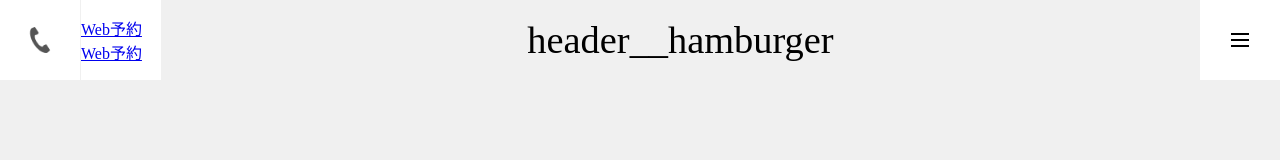
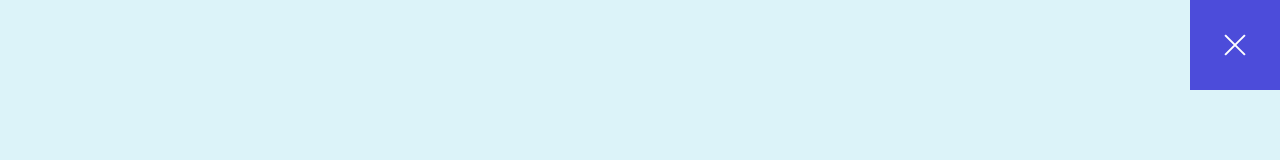
Before and after one commit to shofukuhara/movement-parts, a website: page hamburger/index.pug in a window 1280 px wide. Both pictures are taken after a click on the element 1239 px from the left and 40 px from the top of the page. Drawn offline with nearby package versions, Linux system fonts and the light colour scheme; files that its build step writes are made by us from their sources.

Commit message:
add:jsフェード

```diff
--- a/hamburger/index.pug
+++ b/hamburger/index.pug
@@ -8,19 +8,26 @@ html(lang="ja")
     title hamburger
   body
     header.header
-      .header__wrapper
-        .header__reserve
-          a(href="tel:000-000-000").header__reserve-tel
-            .header__reserve-tel-icon
-              img(src="./src/img/tel.png", alt="")
-          a(href="#").header__reserve-link
-            p.header__reserve-text
-              span.header__reserve-text-base Web予約
-              span.header__reserve-text-back Web予約
-        .header__logo
-          p header__hamburger
-        .header__hamburger
-          .header__hamburger-open
+      .header__reserve
+        a(href="tel:000-000-000").header__reserve-tel
+          .header__reserve-tel-icon
+            img(src="./src/img/tel.png", alt="")
+          p 000-000-000
+        a(href="#").header__reserve-link
+          p.header__reserve-text
+            span.header__reserve-text-base Web予約
+            span.header__reserve-text-back Web予約
+      .header__logo
+        p header__hamburger
+      .header__hamburger
+        .header__hamburger-open
+          span
+          span
+          span
+      .header__menu
+        .header__menu-hamburger
+          .header__menu-hamburger-close
             span
             span
             span
+  script(src="./src/js/main.js")
--- /dev/null
+++ b/hamburger/src/js/main.js
@@ -0,0 +1,17 @@
+const open = document.querySelector(".header__hamburger");
+const menu = document.querySelector(".header__menu");
+const close = document.querySelector(".header__menu-hamburger");
+
+open.addEventListener("click", () => {
+  menu.classList.add("display");
+  setTimeout(() => {
+    close.classList.toggle("display");
+  }, 500);
+});
+
+close.addEventListener("click", () => {
+  close.classList.remove("display");
+  setTimeout(() => {
+    menu.classList.remove("display");
+  }, 500);
+});
--- a/hamburger/src/scss/style.scss
+++ b/hamburger/src/scss/style.scss
@@ -1,50 +1,106 @@
+html {
+  font-size: 62.5%;
+}
+
 body {
   margin: 0;
   background-color: #F0F0F0;
 }
 
 .header {
-  &__wrapper {
-    display: flex;
-    align-items: center;
-    justify-content: space-between;
-  }
   &__reserve {
     display: flex;
-    align-items: center;
-    justify-content: space-between;
     position: relative;
+    top: 0;
+    left: 0;
+    position: fixed;
     &-tel {
-      width: 80px;
-      height: 80px;
+      width: 90px;
+      height: 90px;
       background-color: #fff;
+      &:hover {
+        padding-right: 100px;
+        p {
+          opacity: 1;
+          transition: 0.4s ease;
+          transform: translate3d(12px,0,0);
+        }
+      }
       &-icon {
         display: flex;
         align-items: center;
         justify-content: center;
-        height: 80px;
+        height: 90px;
         img {
           width: 26px;
         }
       }
+      p {
+        position: absolute;
+        top: 0;
+        bottom: 0;
+        margin: auto;
+        right: 0;
+        height: 1.2em;
+        left: 50px;
+        font-size: 1.6rem;
+        color: #888;
+        text-decoration: none;
+        transform: translate3d(0,0,0);
+        opacity: 0;
+        transition: 0.4s ease;
+      }
     }
     &-link {
-      width: 80px;
-      height: 80px;
+      width: 90px;
+      height: 90px;
       background-color: #fff;
       margin-left: 1px;
+      text-decoration: none;
+      display: flex;
+      align-items: center;
+      justify-content: center;
+      &:hover {
+        .header__reserve-text-base {
+          transform: translate3d(0,-110%,0);
+          transition: 0.3s ease;
+        }
+        .header__reserve-text-back {
+          transform: translate3d(0,0,0);
+          transition: 0.3s ease;
+        }
+      }
+    }
+    &-text {
+      position: relative;
+      color: #888;
+      font-size: 1.4rem;
+      overflow: hidden;
+      &-base {
+        display: block;
+      }
+      &-back {
+        display: block;
+        position: absolute;
+        top: 0;
+        left: 0;
+        transform: translate3d(0,110%,0);
+      }
     }
   }
   &__logo {
     text-align: center;
     font-size: 2.4rem;
     line-height: 0;
+    padding-top: 20px;
   }
   &__hamburger {
-    width: 80px;
-    height: 80px;
+    position: fixed;
+    width: 90px;
+    height: 90px;
     background-color: #fff;
-    position: relative;
+    top: 0;
+    right: 0;
     cursor: pointer;
     &:hover {
       .header__hamburger-open {
@@ -65,7 +121,7 @@ body {
       >span {
         width: 100%;
         height: 2px;
-        background-color: #000000;
+        background-color: #888;
         position: absolute;
       }
       >span:nth-of-type(1){
@@ -81,4 +137,73 @@ body {
       }
     }
   }
+  &__menu {
+    position: fixed;
+    bottom:0;
+    left: 0;
+    height: 0;
+    width: 100%;
+    background-color: #dcf3f9;
+    z-index: 6;
+    visibility: hidden;
+    transition: 0.5s ease;
+    &-hamburger {
+      position: fixed;
+      width: 0;
+      height: 0;
+      background-color: #4c4cda;
+      top: 0;
+      right: 0;
+      z-index: 8;
+      cursor: pointer;
+      visibility: hidden;
+      transition: 1s ease;
+      &:hover {
+        .header__menu-hamburger-close {
+          width: 34px;
+          transition: 0.3s ease;
+        }
+      }
+      &-close {
+        position: absolute;
+        width: 28px;
+        height: 2px;
+        top: 0;
+        bottom: 0;
+        left: 0;
+        right: 0;
+        margin: auto;
+        transition: 0.3s ease;
+        >span {
+          width: 100%;
+          height: 2px;
+          background-color: #fff;
+          position: absolute;
+        }
+        >span:nth-of-type(1){
+          top:0;
+          transform: rotate(45deg);
+        }
+        >span:nth-of-type(2){
+          display: none;
+        }
+        >span:nth-of-type(3){
+          bottom: 0;
+          transform: rotate(-45deg);
+        }
+      }
+    }
+    &-hamburger.display {
+      visibility: visible;
+      width: 90px;
+      height: 90px;
+      transition: 0.8s ease;
+    }
+  }
+  &__menu.display {
+    visibility: visible;
+    height: 100vh;
+    bottom: 0;
+    transition: 0.8s ease;
+  }
 }
```
Also changed, not shown: hamburger/index.html, hamburger/src/css/style.css, hamburger/src/img/sky.jpg (added), 1 other file.
